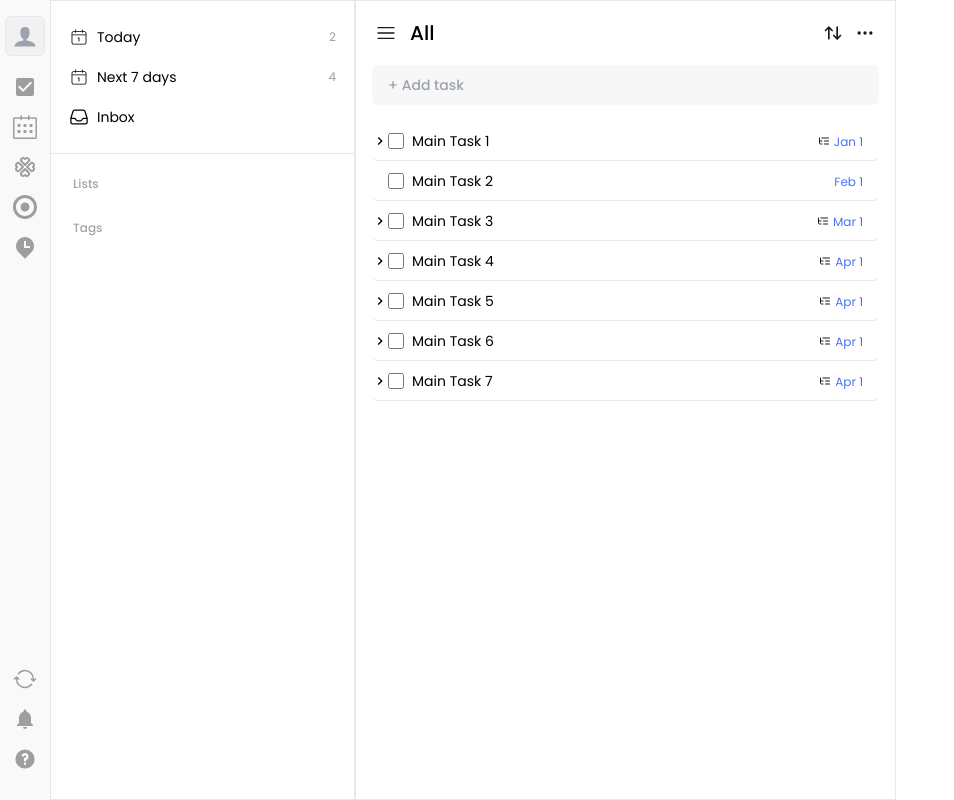
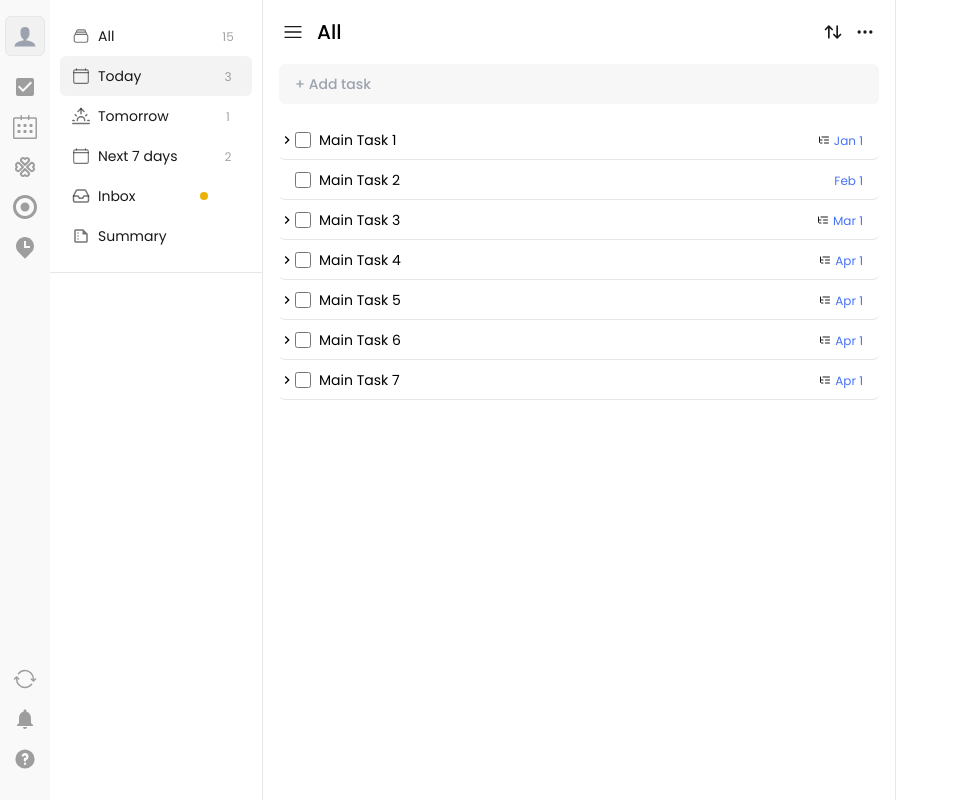
Before and after one commit to anishpawaskar/ticktick-clone, a React (Vite) app in the folder frontend/: page /task in a window 1280 px wide. Shown: the whole page, without its empty margins (0-954 px from the left). Built offline with nearby package versions, Linux system fonts and the light colour scheme.

Commit message:
refactor: taskControlPanel and create TaskControListItem component

```diff
--- a/frontend/src/components/TaskControlPanel/Presentation.jsx
+++ b/frontend/src/components/TaskControlPanel/Presentation.jsx
@@ -1,12 +1,13 @@
 import { useSelector } from "react-redux";
 import { TaskControlList } from "./components/TaskControlList";
-import { TaskListAccordion } from "./components/TaskListAccordion";
 import { selectTask } from "../../store/taskSlice";
-import { TAGS_DATA } from "./components/TaskListAccordion/taskListAccordion.constants";
+import { TASK_CONTROLS } from "./taskControlPanel.constatns";
 
-export const TaskControlPanelPresentation = ({ lists, tags }) => {
-  const { isControlPanelVisible } = useSelector(selectTask);
-  // FIX: handle controlpanel visibility for small devices on when state changes
+export const TaskControlPanelPresentation = ({
+  isControlPanelVisible,
+  overviewList,
+}) => {
+  // TODO: when screen resize is less than 630 and if window resize then hide control panel
   return (
     <div
       className={`${
@@ -15,12 +16,10 @@ export const TaskControlPanelPresentation = ({ lists, tags }) => {
         isControlPanelVisible ? "xs:hidden" : "xs:block"
       }  ${
         isControlPanelVisible ? "sm:block" : "sm:hidden"
-      } sm:static sm:w-[305px] border`}
+      } sm:static sm:w-[213px] sm:shadow-none border-r`}
     >
-      <TaskControlList listType="overview" />
+      <TaskControlList lists={overviewList} />
       <hr />
-      <TaskListAccordion title="Lists" lists={lists} />
-      <TaskListAccordion title="Tags" lists={TAGS_DATA} />
     </div>
   );
 };
--- a/frontend/src/components/TaskControlPanel/components/TaskControlList/Presentation.jsx
+++ b/frontend/src/components/TaskControlPanel/components/TaskControlList/Presentation.jsx
@@ -1,39 +1,28 @@
-import { HiOutlineDotsHorizontal } from "react-icons/hi";
-import { iconsComponentList } from "../../taskControlPanel.constatns";
-import { useState } from "react";
+import { TaskControlListItem } from "./TaskControlListItem";
 
-export const TaskControlListPresentation = ({ list }) => {
+export const TaskControlListPresentation = ({
+  lists,
+  selectedSmartListItem,
+  setSelectedSmartListItem,
+  smartList,
+  setSmartList,
+}) => {
   return (
     <section className="my-4">
       <ul className="flex flex-col">
-        {list.map((item) => {
-          const IconComponent = iconsComponentList[item.icon];
+        {lists.map((item) => {
           return (
-            <li className="h-10 w-full px-2.5 group/item" key={item.id}>
-              <button className="w-full h-full hover:bg-[#F3F3F3] rounded-[5px] flex items-center justify-between text-sm px-2 py-4">
-                <span className="flex items-center gap-2">
-                  <IconComponent className="text-xl" />
-                  {item.name}
-                </span>
-                <div className="flex-none flex items-center min-w-[24px] justify-end relative z-0">
-                  <div
-                    onClick={() => console.log("show modal")}
-                    role="button"
-                    className="h-4 w-4 absolute right-0 top-1/2 -translate-y-1/2"
-                  >
-                    <HiOutlineDotsHorizontal className="text-[#9E9E9E] w-4 h-4 hover:text-black opacity-0 group-hover/item:opacity-100" />
-                  </div>
-                  <span className="text-xs text-[#9E9E9E] group-hover/item:opacity-0">
-                    {item.count}
-                  </span>
-                </div>
-              </button>
-            </li>
+            <TaskControlListItem
+              key={item.id}
+              item={item}
+              selectedSmartListItem={selectedSmartListItem}
+              setSelectedSmartListItem={setSelectedSmartListItem}
+              smartList={smartList}
+              setSmartList={setSmartList}
+            />
           );
         })}
       </ul>
     </section>
   );
 };
-
-//set bg color to #F3F3F3 if the selected tab is active
--- /dev/null
+++ b/frontend/src/components/TaskControlPanel/components/TaskControlList/TaskControlListItem.jsx
@@ -0,0 +1,156 @@
+import React, { useState } from "react";
+import { HiOutlineRectangleStack } from "react-icons/hi2";
+import { IoCalendarClearOutline } from "react-icons/io5";
+import { FiSunrise, FiInbox } from "react-icons/fi";
+import { RiUserReceived2Fill } from "react-icons/ri";
+import { MdOutlineSummarize } from "react-icons/md";
+import { BsThreeDots } from "react-icons/bs";
+
+export const TaskControlListItem = ({
+  item,
+  setSelectedSmartListItem,
+  selectedSmartListItem,
+  setSmartList,
+  smartList,
+}) => {
+  const [isSmartListModalVisible, setIsSmartListModalVisible] = useState(false);
+  const isSelected = item.id === selectedSmartListItem;
+
+  let IconComponent;
+
+  switch (item.name) {
+    case "All": {
+      IconComponent = <HiOutlineRectangleStack className="h-full w-full" />;
+      break;
+    }
+
+    case "Today": {
+      IconComponent = <IoCalendarClearOutline className="h-full w-full" />;
+      break;
+    }
+
+    case "Tomorrow": {
+      IconComponent = <FiSunrise className="h-full w-full" />;
+      break;
+    }
+
+    case "Next 7 days": {
+      IconComponent = <IoCalendarClearOutline className="h-full w-full" />;
+      break;
+    }
+
+    case "Assigned to me": {
+      IconComponent = <RiUserReceived2Fill className="h-full w-full" />;
+      break;
+    }
+
+    case "Inbox": {
+      IconComponent = <FiInbox className="h-full w-full" />;
+      break;
+    }
+
+    case "Summary": {
+      IconComponent = <MdOutlineSummarize className="h-full w-full" />;
+      break;
+    }
+
+    default:
+      IconComponent = null;
+  }
+
+  const handleSmartListSelect = (id) => {
+    setSelectedSmartListItem(id);
+  };
+
+  const openSmartListModal = () => {
+    setIsSmartListModalVisible(true);
+  };
+
+  const closeSmartListModal = () => {
+    setIsSmartListModalVisible(false);
+  };
+
+  const handleSmartList = (item, action) => {
+    if (action === "hide") {
+      const updatedSmartList = smartList.map((list) =>
+        list.id === item.id ? { ...list, visibility: null } : list
+      );
+      setSmartList(updatedSmartList);
+    } else {
+      if (!item.count) {
+        const updatedSmartList = smartList.map((list) =>
+          list.id === item.id ? { ...list, visibility: null } : list
+        );
+        setSmartList(updatedSmartList);
+      }
+    }
+    setIsSmartListModalVisible(false);
+  };
+
+  return (
+    <React.Fragment>
+      <li
+        key={item.id}
+        data-smart-id={item.name}
+        className="h-10 px-2.5 relative"
+      >
+        <button
+          onClick={() => handleSmartListSelect(item.id)}
+          className={`text-sm w-full h-full ${
+            isSelected && "bg-[--light-white]"
+          } rounded-md flex items-center group/smart-list-item px-3 hover:bg-[--light-white] relative`}
+        >
+          <span className="h-[18px] w-[18px] inline-block mr-2 text-[--text-gray-6] flex-shrink-0">
+            {IconComponent}
+          </span>
+          <span className="flex flex-auto text-[--text-gray] truncate">
+            {item.name}
+          </span>
+          {item.name === "Inbox" && (
+            <span className="inline-block w-2 h-2 rounded-full bg-yellow-500 mx-2 flex-shrink-0"></span>
+          )}
+          <span className="relative min-w-6 text-[--text-gray-4] flex-shrink-0">
+            <span className="text-xs group-hover/smart-list-item:invisible">
+              {item.count && item.count}
+            </span>
+            <span
+              role="button"
+              onClick={openSmartListModal}
+              className="absolute top-[50%] left-[50%] translate-x-[-50%] translate-y-[-50%] hidden group-hover/smart-list-item:block"
+            >
+              <BsThreeDots className="w-4 h-4" />
+            </span>
+          </span>
+        </button>
+        {isSmartListModalVisible && (
+          <div
+            className={`absolute ${
+              item.count ? "top-6" : "top-8"
+            } z-50 right-[-150px] flex flex-col p-1 shadow-2xl rounded-[5px] min-w-44 text-sm bg-white`}
+          >
+            {!item.count ? (
+              <button
+                onClick={() => handleSmartList(item)}
+                className="w-full h-9 rounded-[4px] hover:bg-[--light-white] flex justify-start items-center px-[10px]"
+              >
+                Show if not empty
+              </button>
+            ) : null}
+            <button
+              onClick={() => handleSmartList(item, "hide")}
+              className="w-full h-9 rounded-[4px] hover:bg-[--light-white] flex justify-start items-center px-[10px]"
+            >
+              Hide
+            </button>
+          </div>
+        )}
+      </li>
+      {isSmartListModalVisible && (
+        <div
+          onClick={closeSmartListModal}
+          className="absolute top-0 left-0 w-full h-full z-10"
+        ></div>
+      )}
+    </React.Fragment>
+  );
+};
--- a/frontend/src/components/TaskControlPanel/components/TaskControlList/index.jsx
+++ b/frontend/src/components/TaskControlPanel/components/TaskControlList/index.jsx
@@ -1,7 +1,20 @@
+import { useState } from "react";
 import { TASK_CONTROLS } from "../../taskControlPanel.constatns";
 import { TaskControlListPresentation } from "./Presentation";
 
-export const TaskControlList = ({ listType }) => {
-  const list = TASK_CONTROLS.filter((item) => item.category === listType);
-  return <TaskControlListPresentation list={list} />;
+export const TaskControlList = ({ lists }) => {
+  const [smartList, setSmartList] = useState(lists);
+  const [selectedSmartListItem, setSelectedSmartListItem] = useState(2);
+
+  const filteredSmartList = smartList.filter((item) => item.visibility);
+
+  return (
+    <TaskControlListPresentation
+      lists={filteredSmartList}
+      selectedSmartListItem={selectedSmartListItem}
+      setSelectedSmartListItem={setSelectedSmartListItem}
+      smartList={smartList}
+      setSmartList={setSmartList}
+    />
+  );
 };
--- a/frontend/src/components/TaskControlPanel/index.jsx
+++ b/frontend/src/components/TaskControlPanel/index.jsx
@@ -1,9 +1,18 @@
-import {
-  LIST_DATA,
-  TAGS_DATA,
-} from "./components/TaskListAccordion/taskListAccordion.constants";
+import { useSelector } from "react-redux";
 import { TaskControlPanelPresentation } from "./Presentation";
+import { selectTask } from "../../store/taskSlice";
+import { TASK_CONTROLS } from "./taskControlPanel.constatns";
 
 export const TaskControlPanel = () => {
-  return <TaskControlPanelPresentation lists={LIST_DATA} tags={TAGS_DATA} />;
+  const { isControlPanelVisible } = useSelector(selectTask);
+  const overviewList = TASK_CONTROLS.filter(
+    (control) => control.category === "overview"
+  );
+
+  return (
+    <TaskControlPanelPresentation
+      isControlPanelVisible={isControlPanelVisible}
+      overviewList={overviewList}
+    />
+  );
 };
--- a/frontend/src/components/TaskControlPanel/taskControlPanel.constatns.js
+++ b/frontend/src/components/TaskControlPanel/taskControlPanel.constatns.js
@@ -6,49 +6,83 @@ import { RiDeleteBin6Line } from "react-icons/ri";
 export const TASK_CONTROLS = [
   {
     id: 1,
+    name: "All",
+    order: null,
+    visibility: "show",
+    category: "overview",
+    count: 15,
+  },
+  {
+    id: 2,
     name: "Today",
-    icon: "CiCalendarDate",
+    order: null,
+    visibility: "show",
+    category: "overview",
+    count: 3,
+  },
+  {
+    id: 3,
+    name: "Tomorrow",
+    order: null,
+    visibility: "show",
+    category: "overview",
+    count: 1,
+  },
+  {
+    id: 4,
+    name: "Next 7 days",
+    order: null,
+    visibility: "show",
     category: "overview",
     count: 2,
   },
   {
-    id: 2,
-    name: "Next 7 days",
-    icon: "CiCalendarDate",
+    id: 5,
+    name: "Assigned to me",
+    order: null,
+    visibility: null,
     category: "overview",
     count: 4,
   },
   {
-    id: 3,
+    id: 6,
     name: "Inbox",
-    icon: "HiOutlineInbox",
+    order: null,
+    visibility: "show",
+    category: "overview",
+  },
+  {
+    id: 7,
+    name: "Summary",
+    order: null,
+    visibility: "show",
     category: "overview",
   },
   {
     id: 4,
     name: "Filters",
-    icon: "",
     category: "filters",
+    visibility: null,
   },
   {
     id: 5,
     name: "Tags",
-    icon: "",
     category: "filters",
+    visibility: null,
   },
   {
     id: 6,
     name: "Completed",
-    icon: "MdCheckBox",
     category: "status",
     count: 10,
+    visibility: "show",
   },
   {
     id: 7,
     name: "Trash",
-    icon: "RiDeleteBin6Line",
     category: "status",
     count: 100,
+    visibility: "show",
   },
 ];
 
--- a/frontend/src/components/task.jsx
+++ b/frontend/src/components/task.jsx
@@ -17,10 +17,10 @@ export const Task = () => {
     <div className="h-screen flex">
       {currentPage === "/signup" && <OptionsPanel />}
       <Sidebar />
-      <div className="flex overflow-hidden">
+      <div className="flex">
         <TaskControlPanel />
       </div>
-      <div className="flex flex-col flex-auto p-4 border">
+      <div className="flex flex-col flex-auto p-4 border-r">
         <TaskDashboard />
       </div>
       {!selectedTask && (
```
